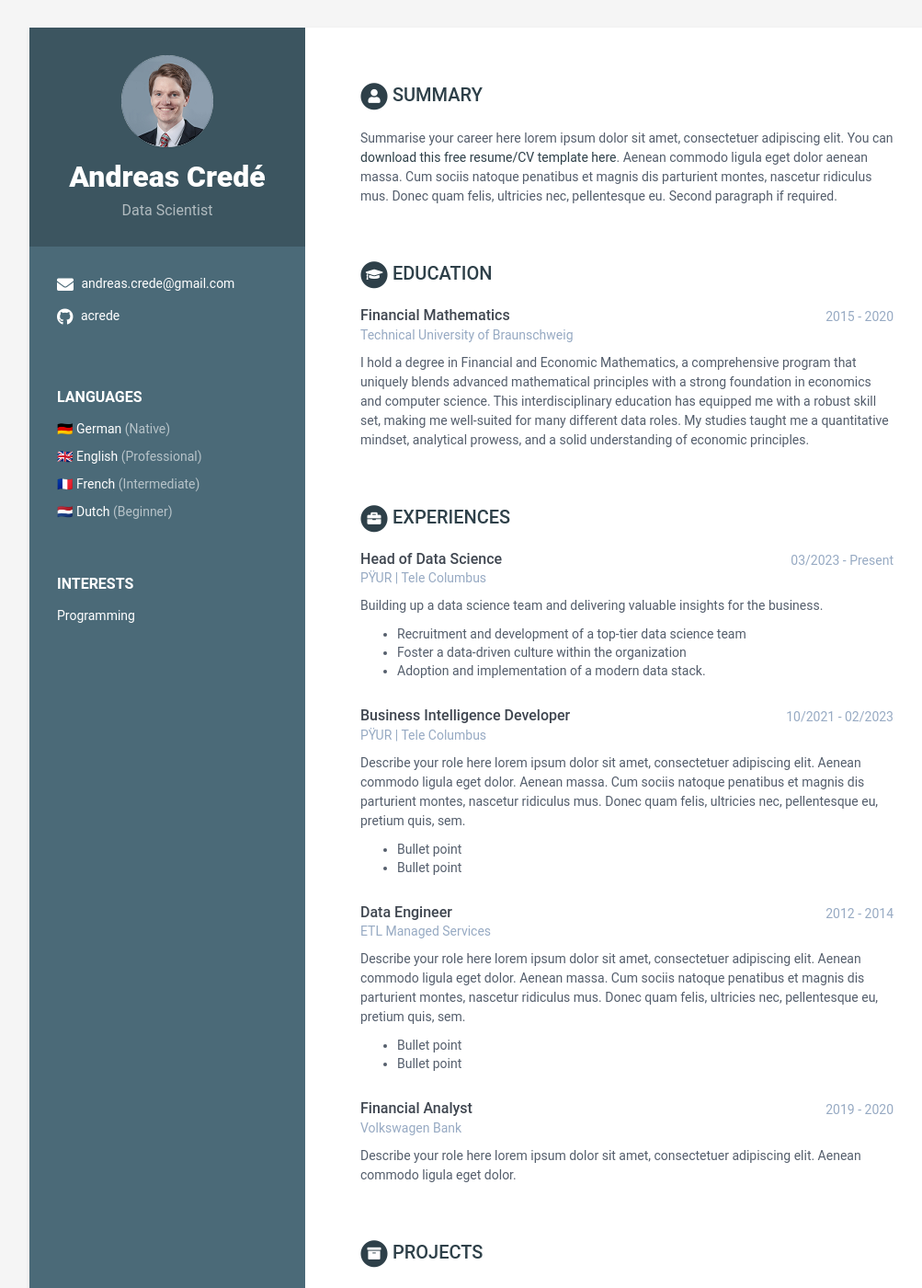
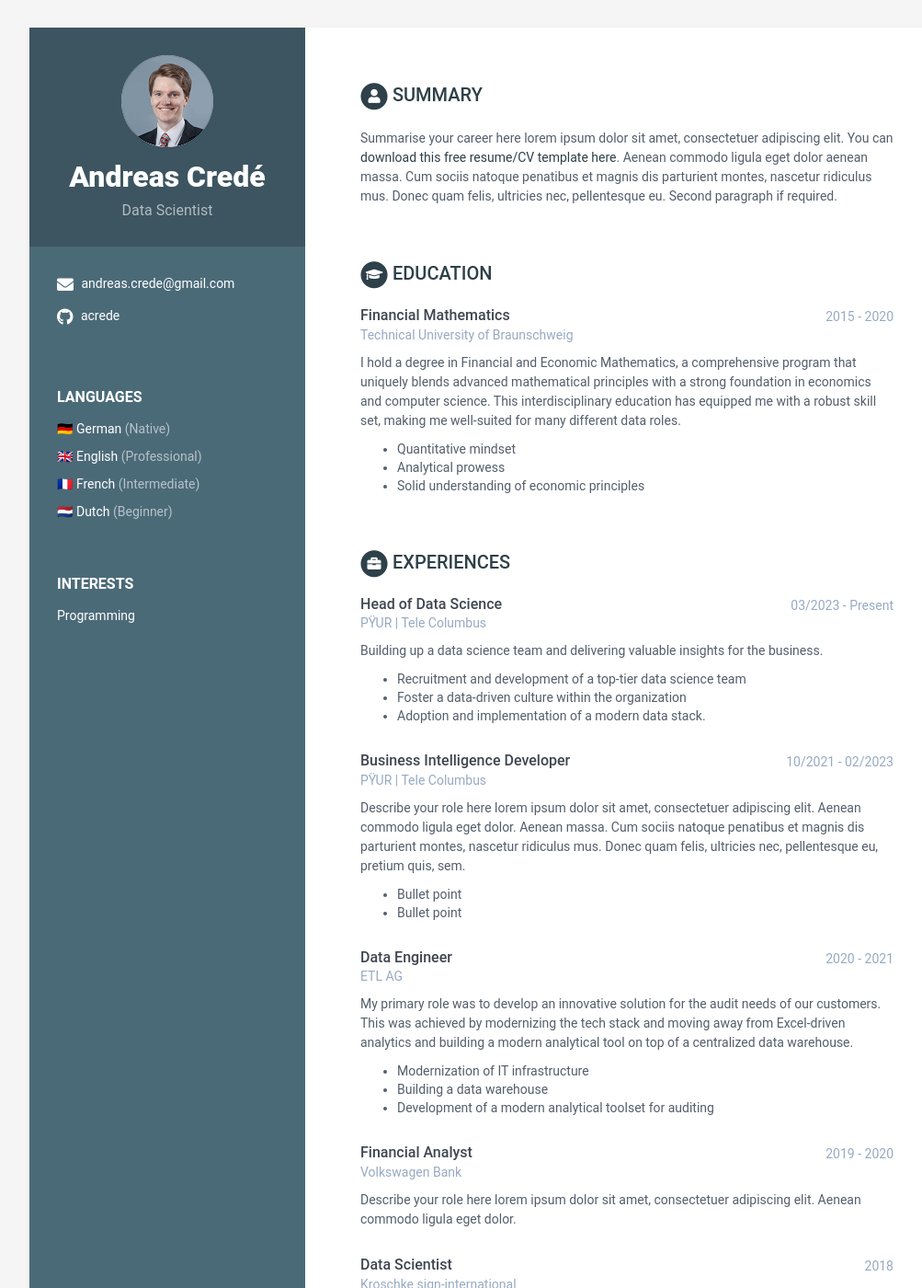
Before and after one commit to acrede/acrede.github.io, a Jekyll site: the page built from index.html, in a window 1280 px wide and 1400 px high. Shown: the whole window at 92% size, without its empty margins (108-1111 px from the left). Built offline with Jekyll 4.4.1, drawn with Linux system fonts in a browser that asks for light colours; some of the changed text lies outside the part shown.

Commit message:
Experiences extended

```diff
--- a/_data/data.yml
+++ b/_data/data.yml
@@ -76,8 +76,10 @@ education:
           blends advanced mathematical principles with a strong foundation in economics and computer science.
           This interdisciplinary education has equipped me with a robust skill set,
           making me well-suited for many different data roles.
-          My studies taught me a quantitative mindset, analytical prowess, and a solid understanding
-          of economic principles.
+
+            - Quantitative mindset
+            - Analytical prowess
+            - Solid understanding of economic principles
 
 experiences:
     title: Experiences
@@ -105,16 +107,17 @@ experiences:
             - Bullet point
 
       - role: Data Engineer
-        time: 2012 - 2014
-        company: ETL Managed Services
+        time: 2020 - 2021
+        company: ETL AG
         details: |
-          Describe your role here lorem ipsum dolor sit amet, consectetuer
-          adipiscing elit. Aenean commodo ligula eget dolor. Aenean massa.
-          Cum sociis natoque penatibus et magnis dis parturient montes,
-          nascetur ridiculus mus. Donec quam felis, ultricies nec,
-          pellentesque eu, pretium quis, sem.
-            - Bullet point
-            - Bullet point
+          My primary role was to develop an innovative solution for the
+          audit needs of our customers. This was achieved by modernizing
+          the tech stack and moving away from Excel-driven analytics and
+          building a modern analytical tool on top of
+          a centralized data warehouse.
+            - Modernization of IT infrastructure
+            - Building a data warehouse
+            - Development of a modern analytical toolset for auditing
 
       - role: Financial Analyst
         time: 2019 - 2020
@@ -122,6 +125,18 @@ experiences:
         details: |
           Describe your role here lorem ipsum dolor sit amet, consectetuer
           adipiscing elit. Aenean commodo ligula eget dolor.
+
+      - role: Data Scientist
+        time: 2018
+        company: Kroschke sign-international
+        details: |
+          Database Marketing
+
+      - role: Working Student Risk Management
+        time: 2016 - 2018
+        company: Volkswagen Bank
+        details: |
+          Automation
 
 # certifications:
 #       title: Certifications
```
